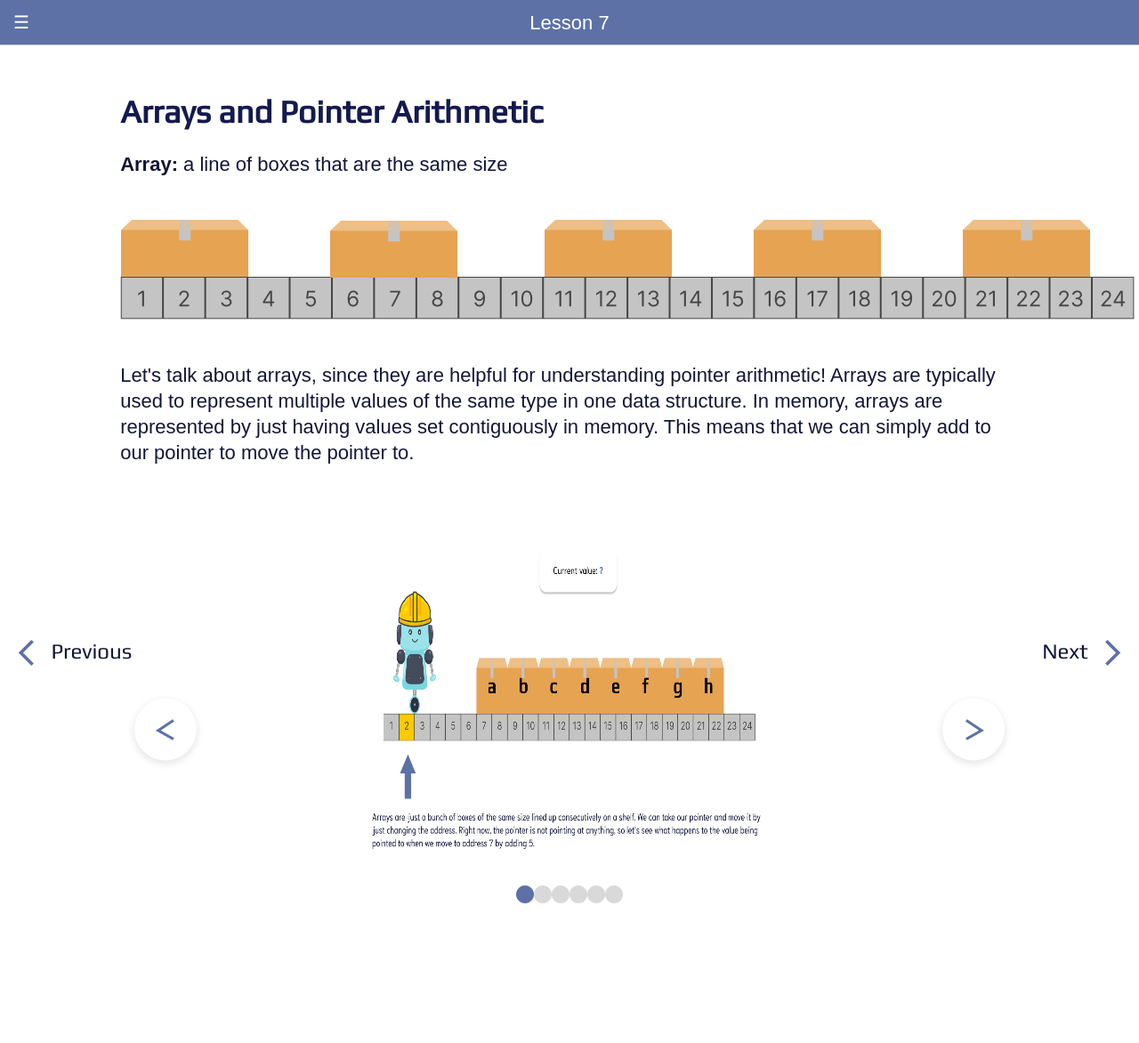
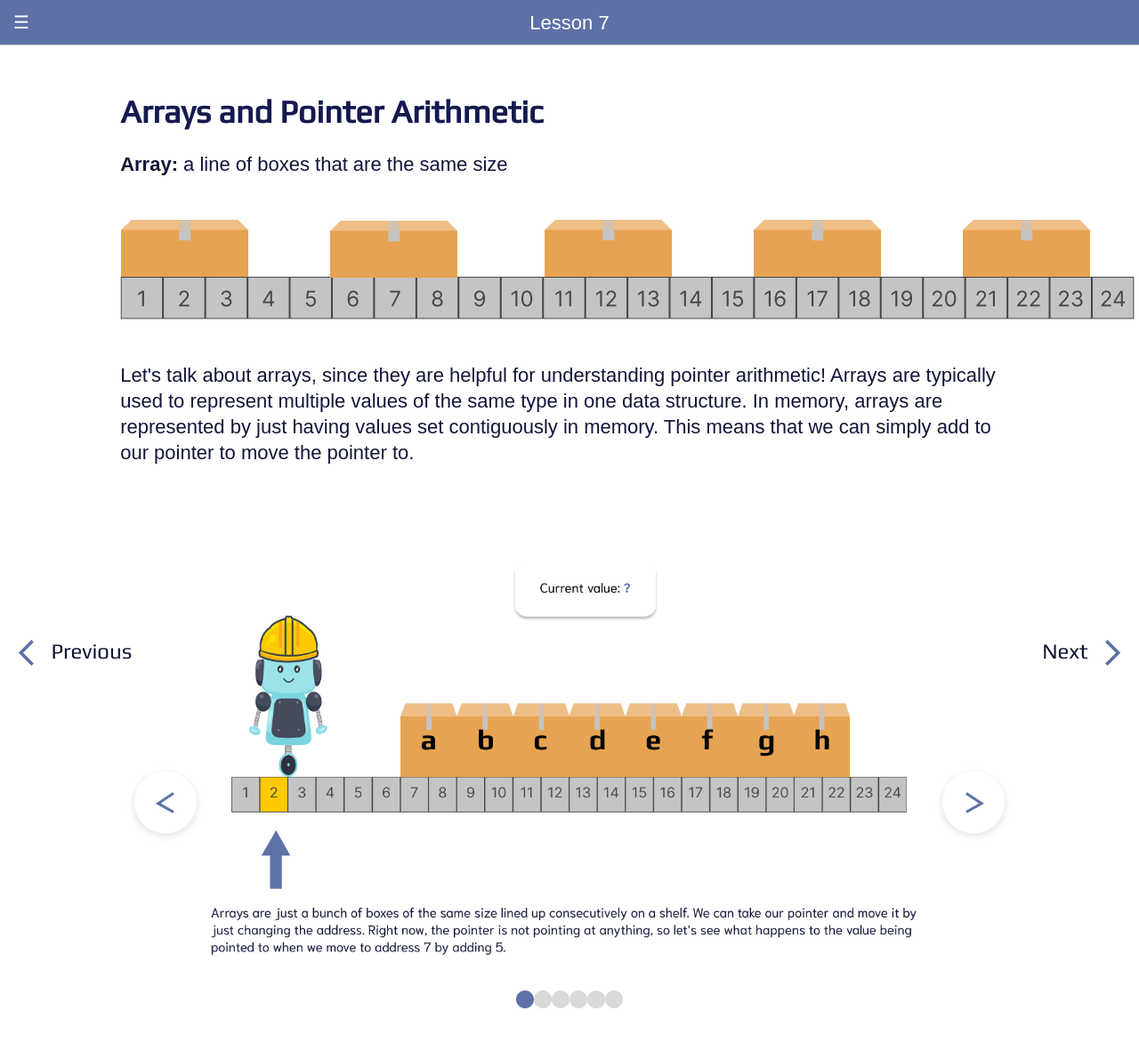
Before and after one commit to uclaacm/parcel-pointers, a React app: page /lesson-7 in a window 1280 px wide. Shown: the top 1172 px of the page at 89% size. Built offline with nearby package versions, Linux system fonts and the light colour scheme; a web font is replaced by a local one.

Commit message:
fixed the aspect ratio of the slides (#327)
* fixed the aspect ratio of the slides

* deleted comments and changed slideshow img height

```diff
--- a/src/styles/Lesson7.scss
+++ b/src/styles/Lesson7.scss
@@ -4,5 +4,11 @@
 // =======================================
 
 .lesson7slides {
-  width: 55%;
+  width: 100%;
 }
+
+@media screen and (min-width: 1920px) and (min-height: 1080px) {
+  .lesson7slides {
+    width: 80%;
+  }
+}
--- a/src/styles/SlideShow.scss
+++ b/src/styles/SlideShow.scss
@@ -9,7 +9,6 @@ $img-height: 400px;
 
 .slideshow {
   display: flex;
-  height: $img-height;
   justify-content: center;
   padding: $top-padding 0 $bottom-padding;
   position: relative;
```
